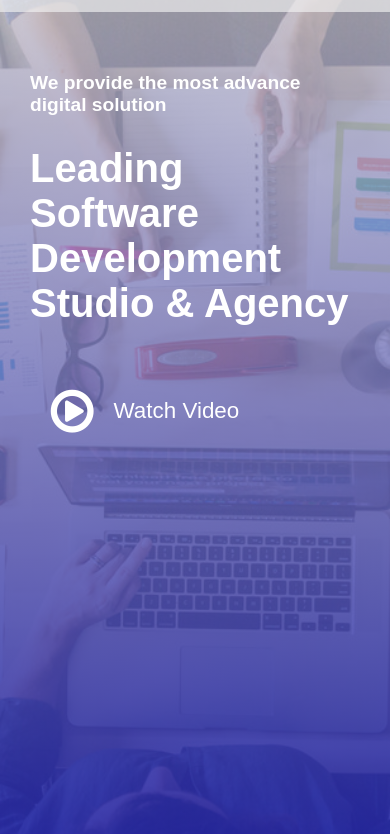
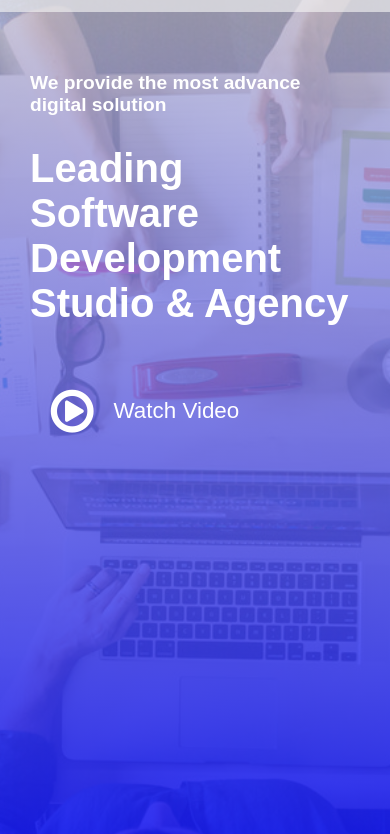
Before and after one commit to wajahat-baloch/tech_republician, a plain HTML site: page index.html in a window 390 px wide. Shown: the part 89-923 px from the top of the page. Drawn offline with nearby package versions, Linux system fonts and the light colour scheme; files whose address does not match are found by name.

Commit message:
Add files via upload

```diff
--- a/style.css
+++ b/style.css
@@ -86,7 +86,7 @@ nav {
 }
 
 .main {
-  min-height: 120vh;
+  min-height: 125vh;
   width: 100%;
   background: url(./images/bg.jpg);
   background-size: cover;
@@ -96,9 +96,9 @@ nav {
 }
 
 .hero {
-  height: 120vh;
+  height: 125vh;
   width: 100%;
-  background: linear-gradient(to bottom, rgba(211, 209, 209, 0.753), #1719a3e7);
+  background: linear-gradient(to bottom, rgba(211, 209, 209, 0.753), #0106f8e7);
 }
 .hero-text {
   width: 60%;
@@ -668,7 +668,7 @@ body {
 @media screen and (max-width: 768px) {
   .slide p {
     padding: 0 20px;
-    color: white;
+    color: black;
   }
   .nav-btn {
     display: none;
```
